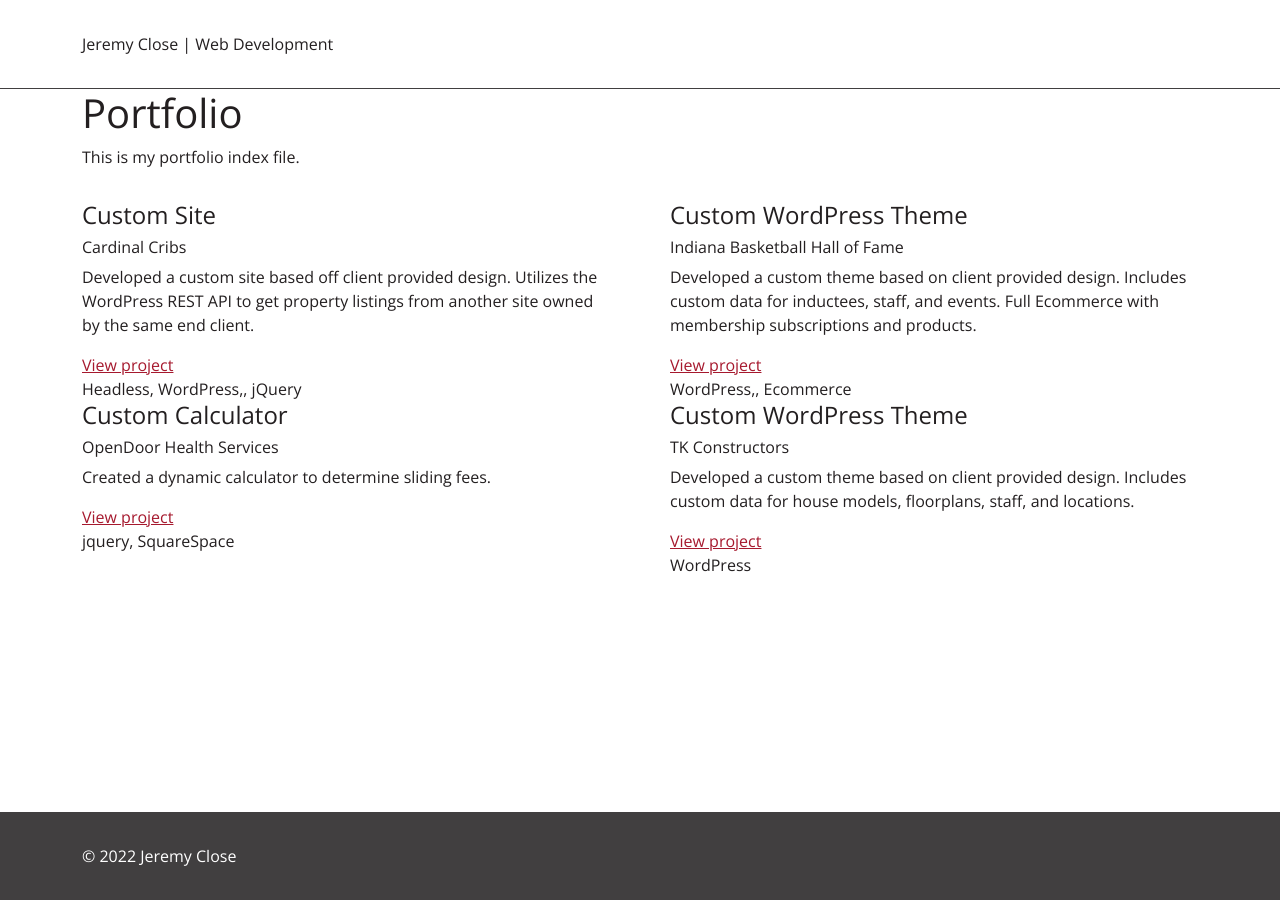
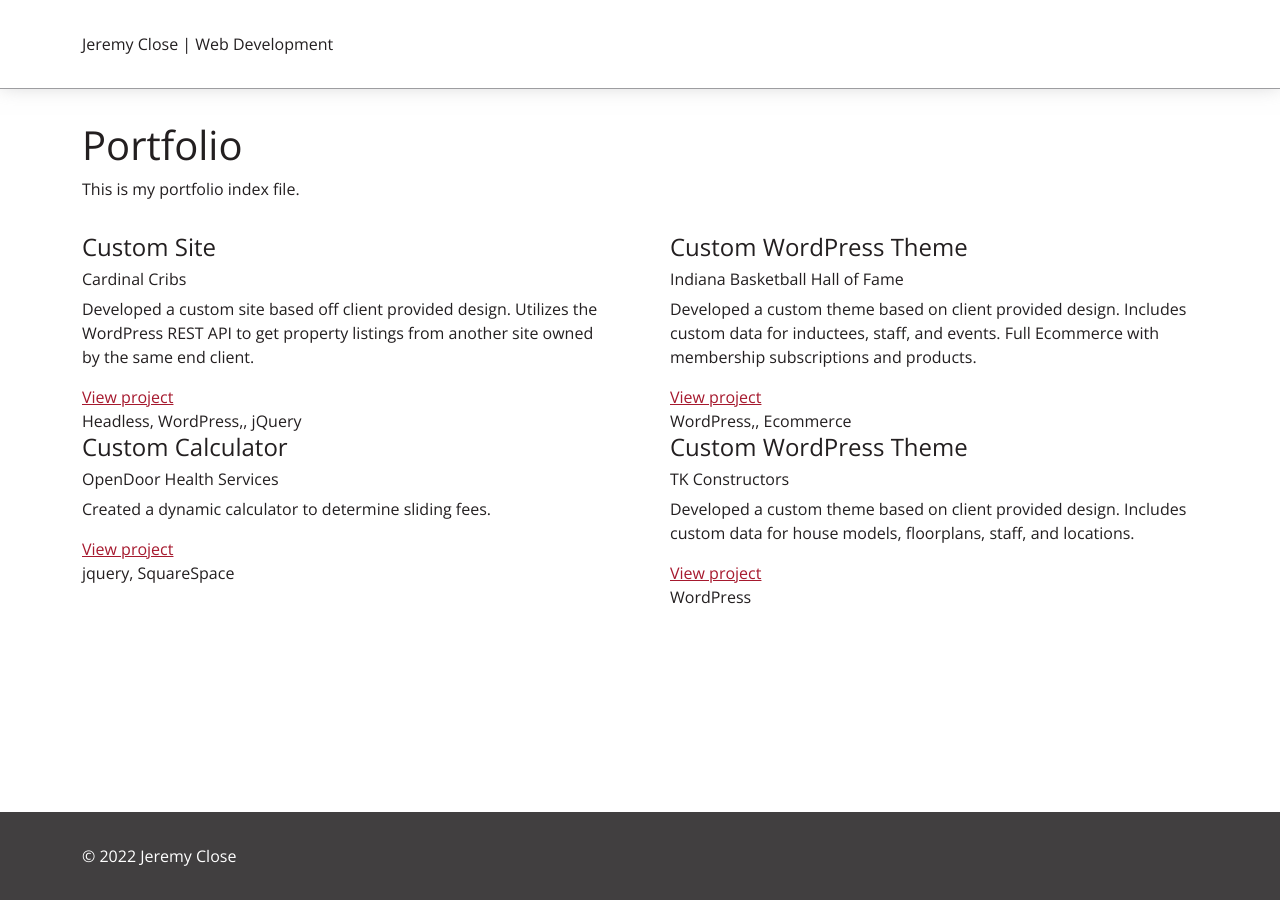
Before and after one commit to jkclose/jkclose.github.io, a Jekyll site: the page built from index.html, in a window 1280 px wide. Built offline with Jekyll 4.4.1, drawn with Linux system fonts in a browser that asks for light colours; nearby versions of some CDN libraries.

Commit message:
Project Collection testing

```diff
--- a/css/style.scss
+++ b/css/style.scss
@@ -67,7 +67,9 @@ body {
 	> header {
 		padding-top: $spacer * 2;
 		padding-bottom: $spacer * 2;
-		border-bottom: 1px solid $gray-900;
+		border-bottom: 1px solid $gray-600;
+		margin-bottom: $spacer * 2;
+		box-shadow: 0 -4px 20px 0 rgba($gray-600, 0.5);
 	}
 
 	> main {
```
